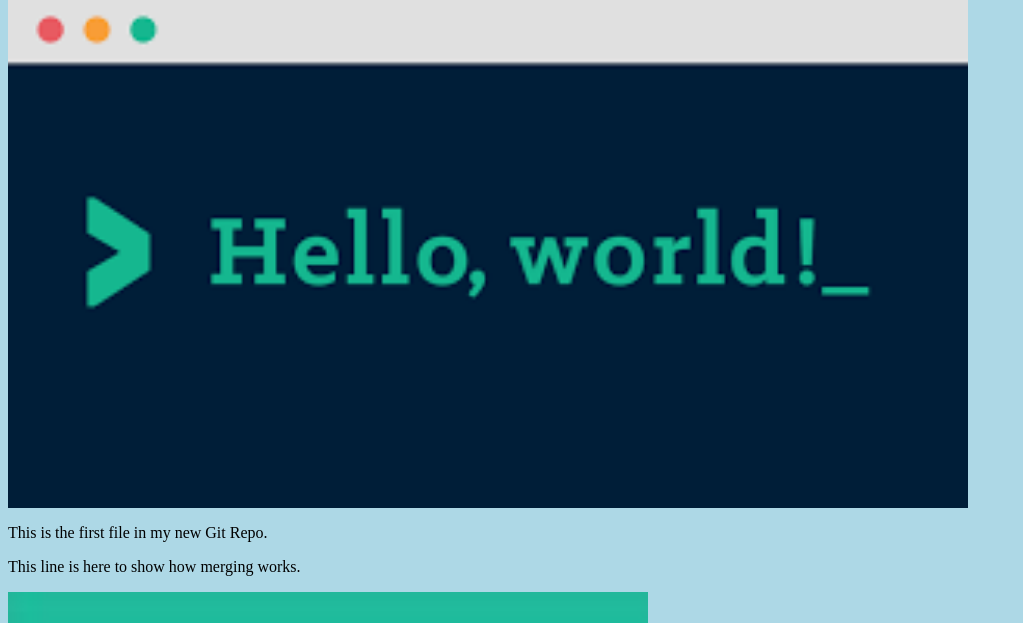
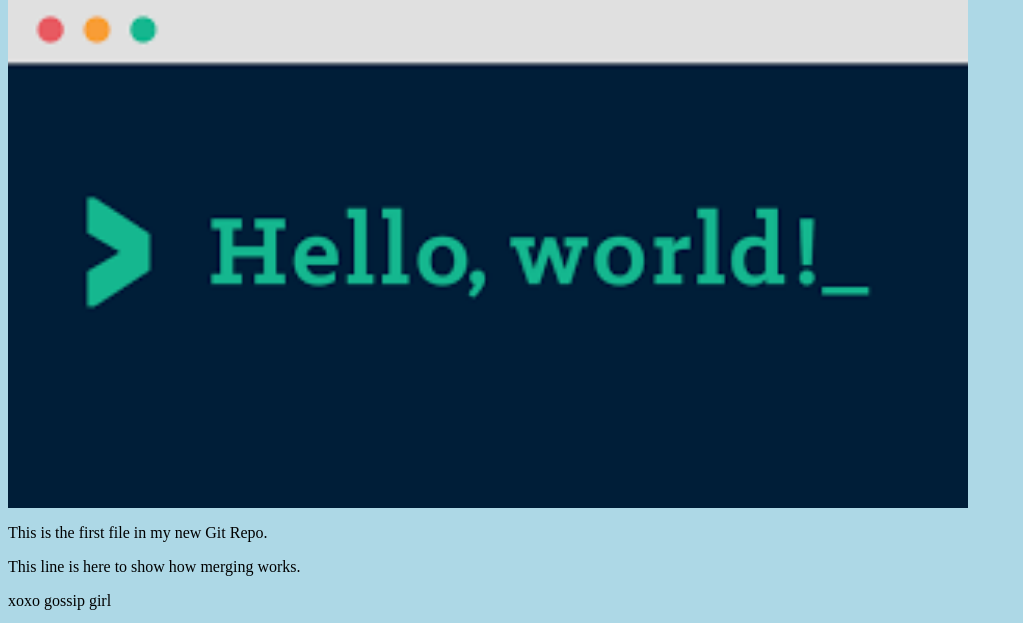
Before and after one commit to fightme4ls/hello-world, a plain HTML site: page index.html in a window 1280 px wide. Shown: the part 66-689 px from the top of the page, without its empty margins (0-1023 px from the left). Drawn offline with Linux system fonts and the light colour scheme.

Commit message:
did it work

```diff
--- a/index.html
+++ b/index.html
@@ -9,6 +9,7 @@
 <div><img src="img_hello_world.jpg" alt="Hello World from Space" style="width:100%;max-width:960px"></div>
 <p>This is the first file in my new Git Repo.</p>
 <p>This line is here to show how merging works.</p>
+<p> xoxo gossip girl </p>
 <div><img src="img_hello_git.jpg" alt="Hello Git" style="width:100%;max-width:640px"></div>
 
 </body>
```
